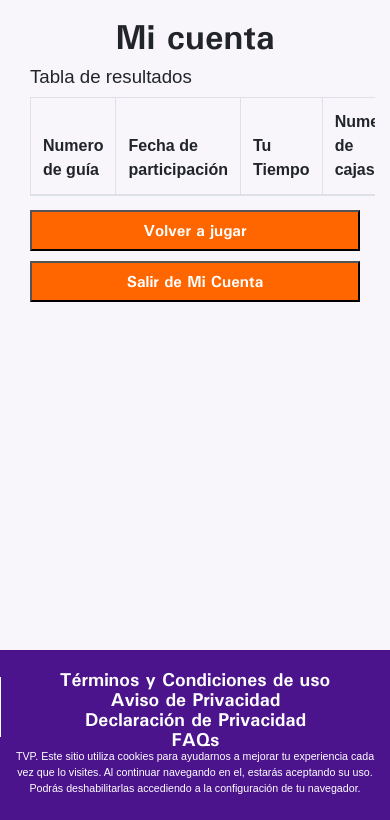
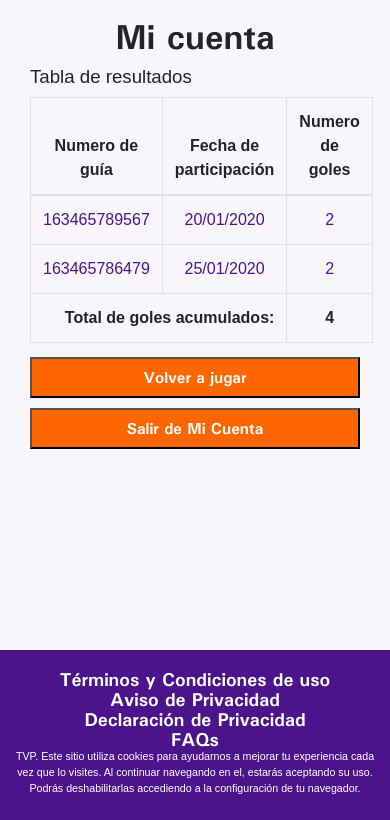
Before and after one commit to ArturoOcampo93/FedEX2020, a PHP site: page /MiCuenta.html in a window 390 px wide. Shown: the part 68-888 px from the top of the page. Run offline with PHP 8.4, Linux system fonts and the light colour scheme; lists and menus that the app fills with data are empty.

Commit message:
Sitio completado

```diff
--- a/MiCuenta.html
+++ b/MiCuenta.html
@@ -15,6 +15,8 @@
     <link rel="stylesheet" href="css/animate.css?version=1">
     <link rel="stylesheet" href="css/aos.css?version=1">
     <link rel="stylesheet" href="css/fireworks.css?version=1">
+    <!--CSS 2020-->
+    <link rel="stylesheet" href="css/style-2020.css">
 
     <!-- favion  -->
     <link rel="apple-touch-icon" sizes="120x120" href="favicon/apple-touch-icon.png">
@@ -101,23 +103,38 @@
                                 <tr>
                                     <th scope="col">Numero de guía</th>
                                     <th scope="col">Fecha de participación</th>
-                                    <th scope="col">Tu Tiempo</th>
-                                    <th scope="col">Numero de cajas</th>
+                                    <th scope="col">Numero de goles</th>
                                 </tr>
                             </thead>
                             <tbody>
+                                <tr>
+                                    <td>163465789567</td>
+                                    <td>20/01/2020</td>
+                                    <td>2</td>
+                                </tr>
+                                <tr>
+                                    <td>163465786479</td>
+                                    <td>25/01/2020</td>
+                                    <td>2</td>
+                                </tr>
                             </tbody>
+                            <tfoot>
+                                <tr>
+                                    <td class="text-right" colspan="2">Total de goles acumulados:</td>
+                                    <td>4</td>
+                                </tr>
+                            </tfoot>
                         </table>
                     </div>
                 </div>
-                <div class="row">
+                <div class="row margin-Bottom">
                     <div class="col-12 col-md-6">
                         <!--Botón de Volver a jugar-->
-                        <button class="btn-large" type="button" name="button" onclick="location.href='Calcula&Gana.php';">Volver a jugar</button>
+                        <button class="btn-large" type="button" name="button" onclick="location.href='Calcula&Gana.html';">Volver a jugar</button>
                     </div>
                     <div class="col-12 col-md-6">
                         <!--Botón Salir de Mi Cuenta -->
-                        <button class="btn-large" type="button" name="button" onclick="location.href='cerrar_sesion.php';">Salir de Mi Cuenta</button>
+                        <button class="btn-large" type="button" name="button" onclick="location.href='index.html';">Salir de Mi Cuenta</button>
                     </div>
                 </div>
             </div>
--- a/css/style-2020.css
+++ b/css/style-2020.css
@@ -122,14 +122,36 @@
 #socio {
   display: none; }
 
-.background {
-  background: url("https://arturoocampo93.github.io/FedEx2020/images/Master.jpg");
-  background-position: center;
-  /* Center the image */
-  background-repeat: no-repeat;
-  /* Do not repeat the image */
-  background-size: cover;
-  /* Resize the background image to cover the entire container */ }
+.gamepage {
+  width: 100%;
+  display: flex;
+  flex-wrap: wrap;
+  justify-content: center;
+  align-items: center; }
+  .gamepage .game {
+    width: 800px;
+    height: 600px;
+    border: 1px solid black;
+    margin-top: 2%;
+    margin-bottom: 5%;
+    text-align: center; }
+
+.bottom {
+  clear: both;
+  bottom: 0;
+  align-self: flex-end; }
+
+thead {
+  text-align: center; }
+
+tfoot {
+  text-align: center;
+  font-weight: bold; }
+  tfoot .text-right {
+    text-align: right; }
+
+.margin-Bottom {
+  margin-bottom: 5%; }
 
 @media only screen and (max-width: 769px) {
   #formregistro {
@@ -201,6 +223,9 @@
       border-right: 10px solid transparent;
       border-top: 10px solid transparent;
       border-left: 10px solid transparent;
-      border-bottom: 10px solid white; } }
+      border-bottom: 10px solid white; }
+
+  .linea {
+    border: none; } }
 
 /*# sourceMappingURL=style-2020.css.map */
--- a/css/style-2020.scss
+++ b/css/style-2020.scss
@@ -154,14 +154,42 @@ $color-boton: #ff6600;
     display: none;
 }
 
-.background {
-    background: url("https://arturoocampo93.github.io/FedEx2020/images/Master.jpg");
-    background-position: center;
-    /* Center the image */
-    background-repeat: no-repeat;
-    /* Do not repeat the image */
-    background-size: cover;
-    /* Resize the background image to cover the entire container */
+.gamepage {
+    width: 100%;
+    display: flex;
+    flex-wrap: wrap;
+    justify-content: center;
+    align-items: center;
+    .game {
+        width: 800px;
+        height: 600px;
+        border: 1px solid black;
+        margin-top: 2%;
+        margin-bottom: 5%;
+        text-align: center;
+    }
+}
+
+.bottom {
+    clear: both;
+    bottom: 0;
+    align-self: flex-end;
+}
+
+thead {
+    text-align: center;
+}
+
+tfoot {
+    text-align: center;
+    font-weight: bold;
+    .text-right {
+        text-align: right;
+    }
+}
+
+.margin-Bottom {
+    margin-bottom: 5%;
 }
 
 @media only screen and (max-width: 769px) {
@@ -249,4 +277,7 @@ $color-boton: #ff6600;
             border-bottom: 10px solid white;
         }
     }
+    .linea {
+        border: none;
+    }
 }
```
Also changed, not shown: Calcula&Gana.html (+7 -7 lines), js/countdown.js (deleted, +0 -17 lines), 3 other files.
